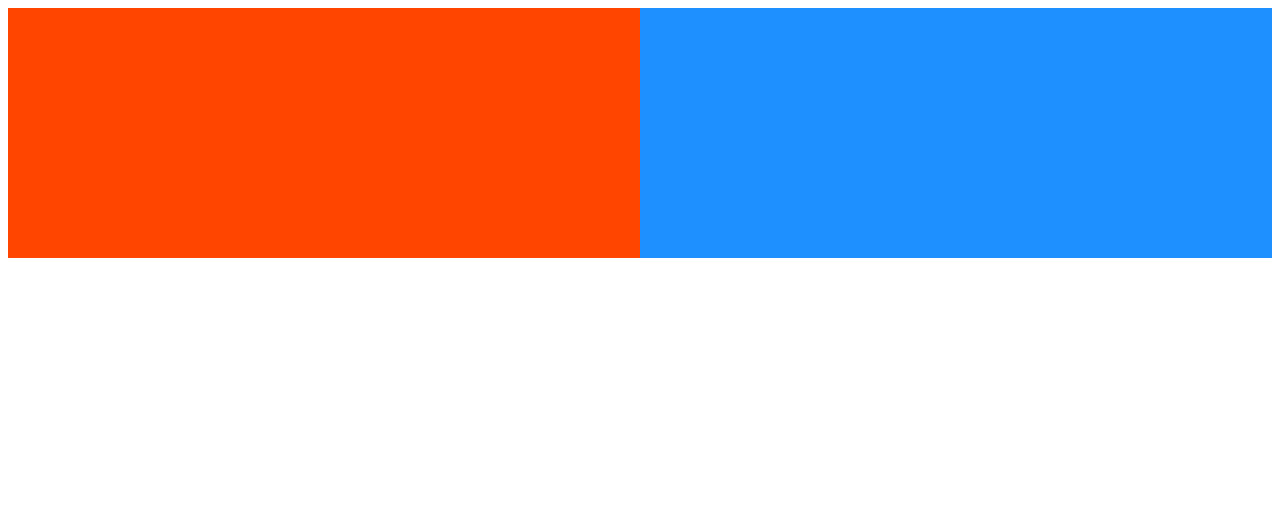
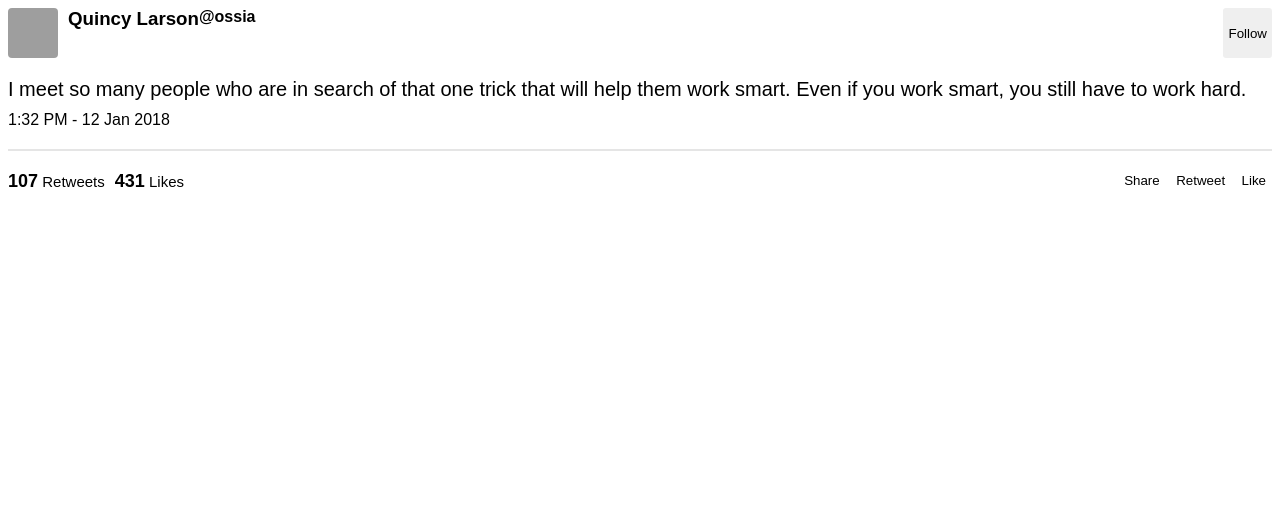
Before and after one commit to bitaKitsui/free-code-camp-css-courses, a plain HTML site: page css-flexbox/index.html in a window 1280 px wide. Drawn offline with Linux system fonts and the light colour scheme; grey boxes are pictures that could not be loaded.

Commit message:
4: Apply the flex-direction Property to Create Rows in the Tweet Embed

```diff
--- a/css-flexbox/index.html
+++ b/css-flexbox/index.html
@@ -7,29 +7,98 @@
     <link rel="stylesheet" href="styles/index.css">
     <link href="https://fonts.googleapis.com/css?family=Lobster" rel="stylesheet" type="text/css">
     <style>
-        #box-container {
+        body {
+            font-family: Arial, sans-serif;
+        }
+        header {
             display: flex;
-            height: 500px;
-            flex-direction: row-reverse;
+            flex-direction: row;
         }
-        #box-1 {
-            background-color: dodgerblue;
-            width: 50%;
-            height: 50%;
+        header .profile-thumbnail {
+            width: 50px;
+            height: 50px;
+            border-radius: 4px;
         }
-
-        #box-2 {
-            background-color: orangered;
-            width: 50%;
-            height: 50%;
+        header .profile-name {
+            display: flex;
+            margin-left: 10px;
+        }
+        header .follow-btn {
+            display: flex;
+            margin: 0 0 0 auto;
+        }
+        header .follow-btn button {
+            border: 0;
+            border-radius: 3px;
+            padding: 5px;
+        }
+        header h3, header h4 {
+            display: flex;
+            margin: 0;
+        }
+        #inner p {
+            margin-bottom: 10px;
+            font-size: 20px;
+        }
+        #inner hr {
+            margin: 20px 0;
+            border-style: solid;
+            opacity: 0.1;
+        }
+        footer {
+            display: flex;
+            flex-direction: row;
+        }
+        footer .stats {
+            display: flex;
+            font-size: 15px;
+        }
+        footer .stats strong {
+            font-size: 18px;
+        }
+        footer .stats .likes {
+            margin-left: 10px;
+        }
+        footer .cta {
+            margin-left: auto;
+        }
+        footer .cta button {
+            border: 0;
+            background: transparent;
         }
     </style>
 </head>
 
 <body>
-<div id="box-container">
-    <div id="box-1"></div>
-    <div id="box-2"></div>
+<header>
+    <img src="https://freecodecamp.s3.amazonaws.com/quincy-twitter-photo.jpg" alt="Quincy Larson's profile picture" class="profile-thumbnail">
+    <div class="profile-name">
+        <h3>Quincy Larson</h3>
+        <h4>@ossia</h4>
+    </div>
+    <div class="follow-btn">
+        <button>Follow</button>
+    </div>
+</header>
+<div id="inner">
+    <p>I meet so many people who are in search of that one trick that will help them work smart. Even if you work smart, you still have to work hard.</p>
+    <span class="date">1:32 PM - 12 Jan 2018</span>
+    <hr>
 </div>
+<footer>
+    <div class="stats">
+        <div class="Retweets">
+            <strong>107</strong> Retweets
+        </div>
+        <div class="likes">
+            <strong>431</strong> Likes
+        </div>
+    </div>
+    <div class="cta">
+        <button class="share-btn">Share</button>
+        <button class="retweet-btn">Retweet</button>
+        <button class="like-btn">Like</button>
+    </div>
+</footer>
 </body>
 </html>
```
